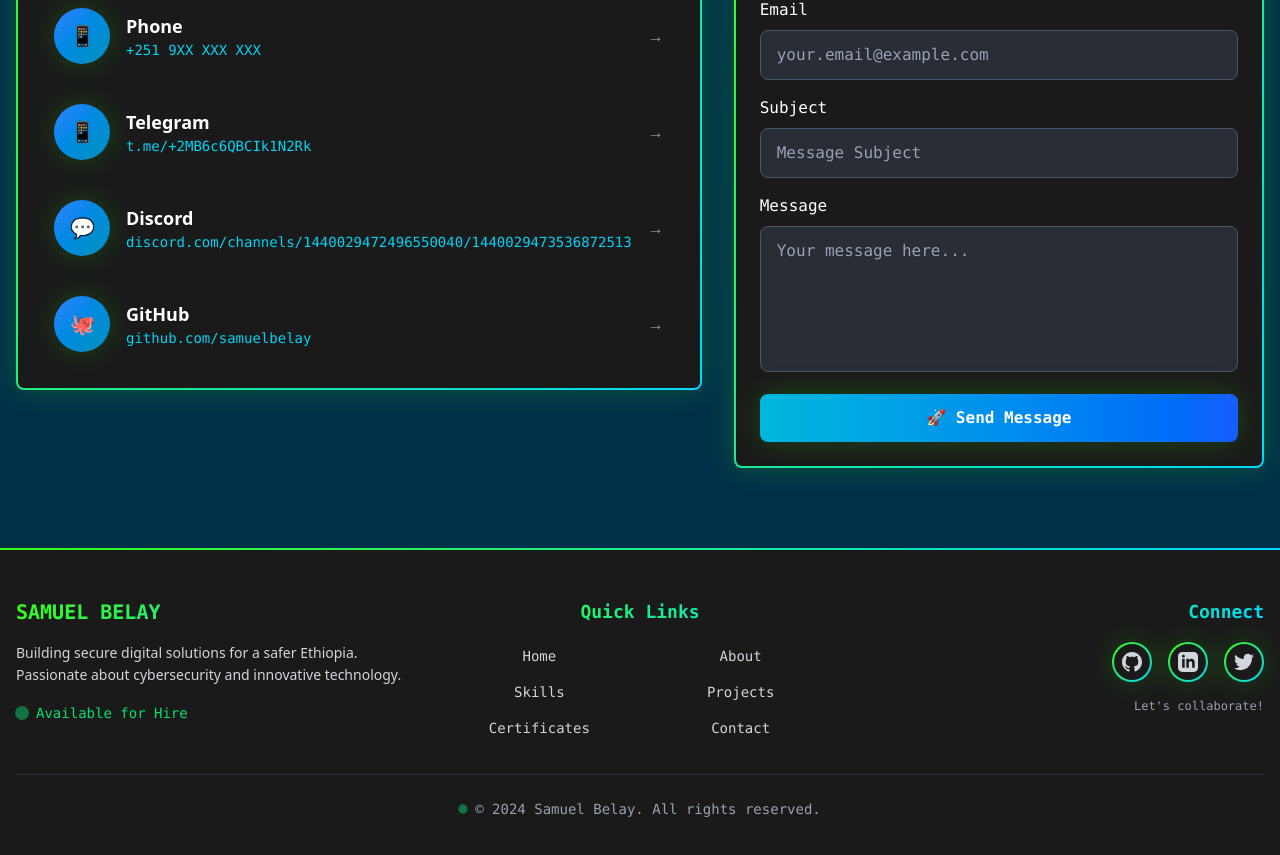
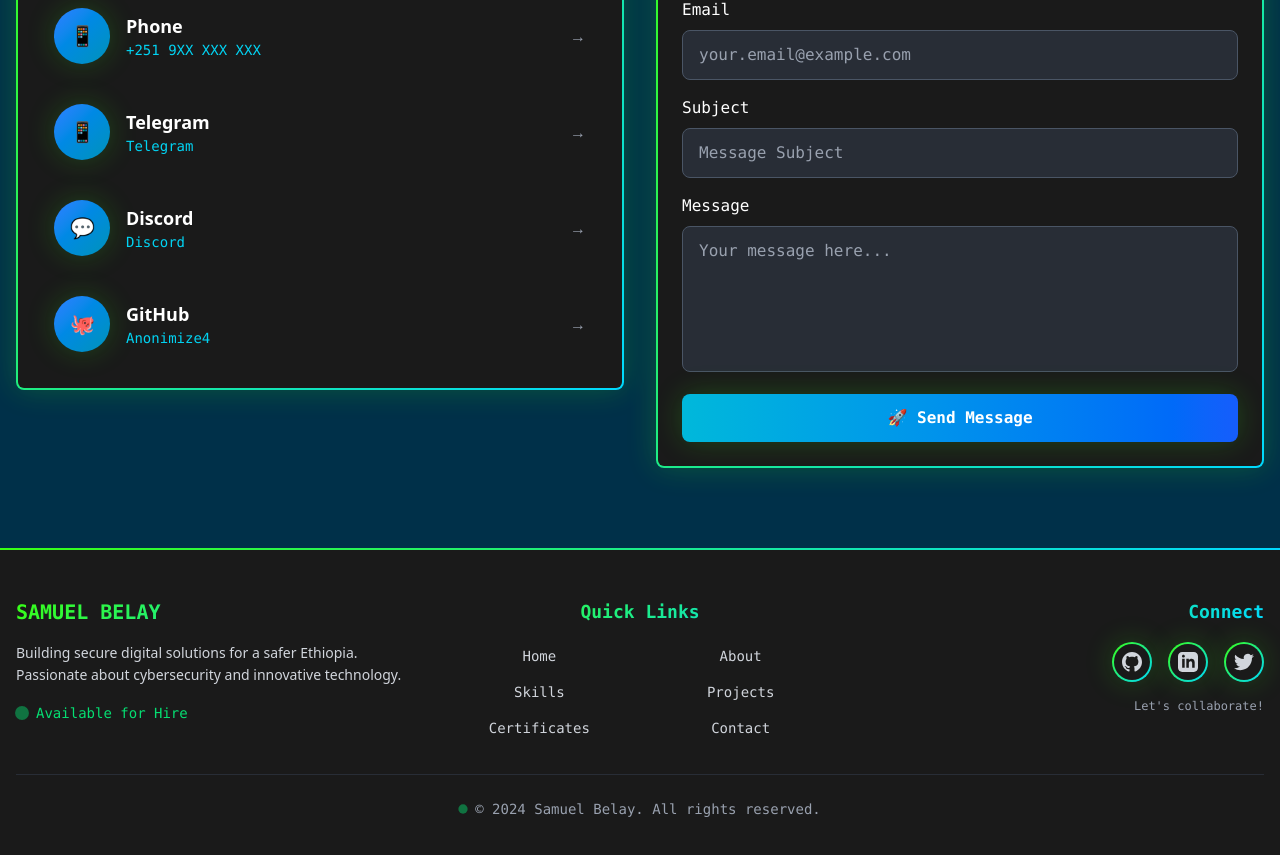
Before and after one commit to Anonimize4/mini-project-, a React (Vite) app: page / in a window 1280 px wide. Shown: the part 4853-5708 px from the top of the page. Built offline with nearby package versions, Linux system fonts and the light colour scheme.

Commit message:
link hiden

```diff
--- a/src/components/ContactSection.tsx
+++ b/src/components/ContactSection.tsx
@@ -25,20 +25,20 @@ const ContactSection = () => {
     {
       icon: "📱",
       title: "Telegram",
-      value: "t.me/+2MB6c6QBCIk1N2Rk",
+      value: "Telegram",
       link: "https://t.me/+2MB6c6QBCIk1N2Rk"
     },
     {
       icon: "💬",
       title: "Discord",
-      value: "discord.com/channels/1440029472496550040/1440029473536872513",
+      value: "Discord",
       link: "https://discord.com/channels/1440029472496550040/1440029473536872513"
     },
     {
       icon: "🐙",
       title: "GitHub",
-      value: "github.com/samuelbelay",
-      link: "https://github.com/samuelbelay"
+      value: "Anonimize4",
+      link: "https://github.com/Anonimize4"
     }
   ];
 
```
